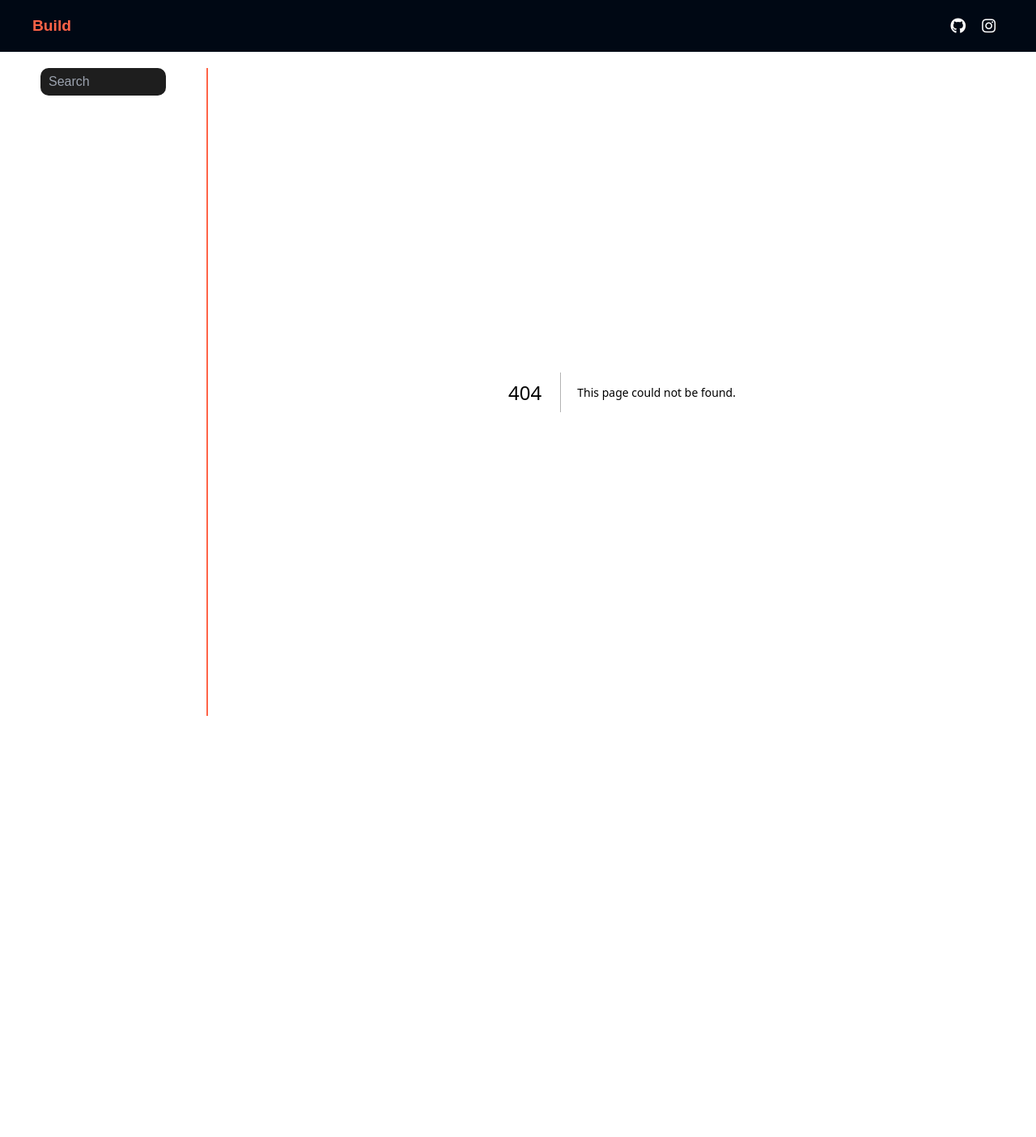
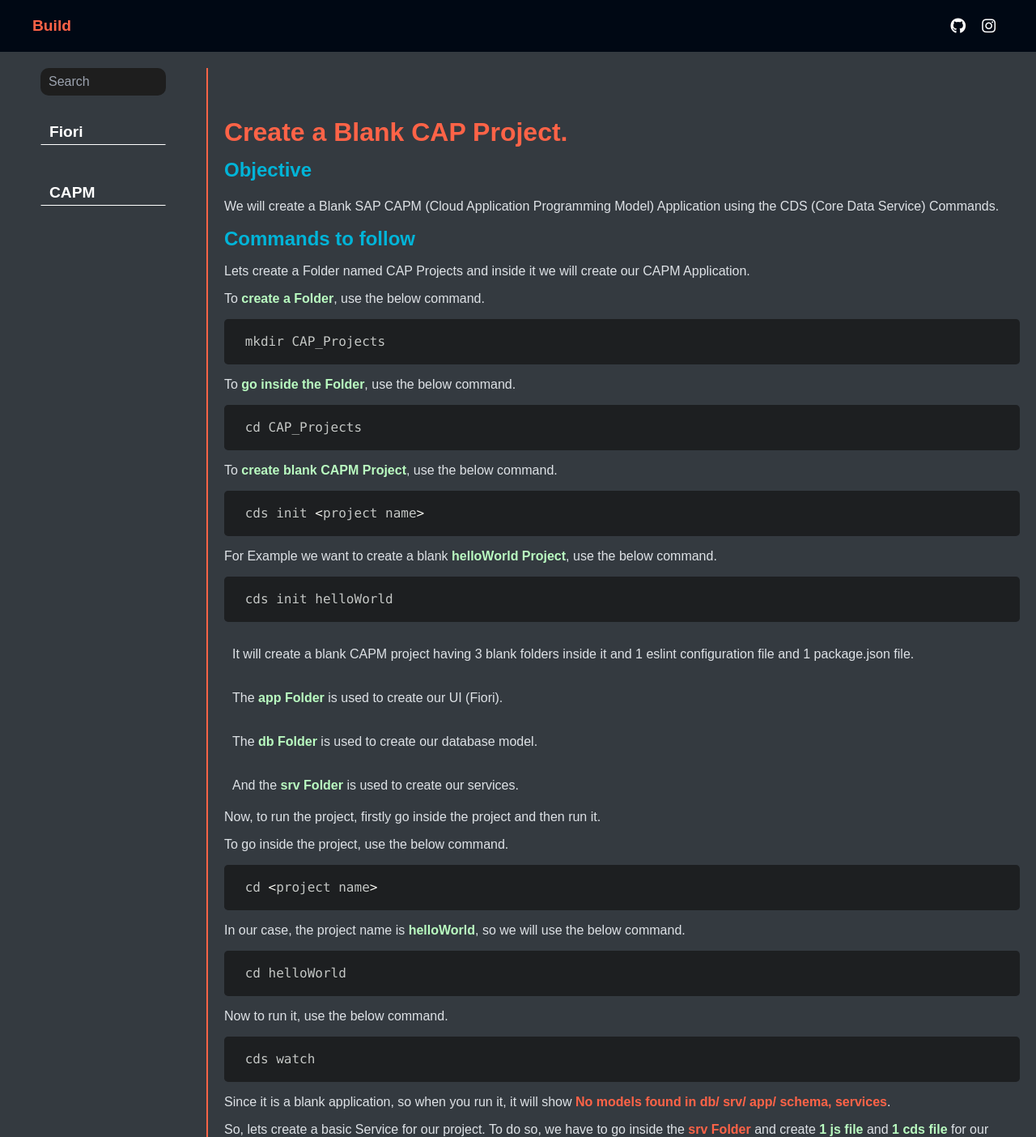
Before and after one commit to Himanshu212223/SAP-Blogs, a Next.js app: page /Blogs/CAPM/CreateBlankCAPM in a window 1280 px wide. Before the commit this address had no page. Shown: the top 1404 px of the page at 81% size. Before the commit the page ends 904 px from the top, so only its background shows below. Built offline with nearby package versions, Linux system fonts and the light colour scheme.

Commit message:
create blank CAPM app

```diff
--- a/src/Resources/contentList.js
+++ b/src/Resources/contentList.js
@@ -46,7 +46,7 @@
 
 export const capm = [
     {
-        title : "Logged In User Details",
-        link : '/Blogs/LoggedInUserDetails'
+        title : "Create a Blank CAPM",
+        link : '/Blogs/CAPM/CreateBlankCAPM'
     }
 ] ;
--- /dev/null
+++ b/src/app/Blogs/CAPM/CreateBlankCAPM/page.js
@@ -0,0 +1,247 @@
+import PrismLoader from "@/Components/prism-loader";
+import { Prism as SyntaxHighlighter } from 'react-syntax-highlighter';
+import { atomDark } from 'react-syntax-highlighter/dist/esm/styles/prism';
+import Image from "next/image";
+import '@/app/page.css';
+
+const page = () => {
+
+    const welcomeSomeOneContent = "`Welcome ${request.data.name} to our first CAPM Project`" ;
+
+    return (
+        <div className="indexing">
+            <h1 className="headline">Create a Blank CAP Project.</h1>
+
+            <h3 className="objective">Objective</h3>
+
+            <p className="paragraph">
+                We will create a Blank SAP CAPM (Cloud Application Programming Model) Application using the CDS (Core Data Service) Commands.
+            </p>
+
+            <h3 className="heading">Commands to follow</h3>
+
+            <p className="paragraph">
+                Lets create a Folder named CAP Projects and inside it we will create our CAPM Application.
+            </p>
+
+
+            <p className="paragraph">
+                To <span className="lightGreen">create a Folder</span>, use the below command.
+            </p>
+
+
+            <SyntaxHighlighter language="javascript" style={atomDark}>
+                {` mkdir CAP_Projects  `}
+            </SyntaxHighlighter>
+
+
+            <p className="paragraph">
+                To <span className="lightGreen">go inside the Folder</span>, use the below command.
+            </p>
+
+
+            <SyntaxHighlighter language="javascript" style={atomDark}>
+                {` cd CAP_Projects  `}
+            </SyntaxHighlighter>
+
+
+
+            <p className="paragraph">
+                To <span className="lightGreen">create blank CAPM Project</span>, use the below command.
+            </p>
+
+
+            <SyntaxHighlighter language="javascript" style={atomDark}>
+                {` cds init <project name>  `}
+            </SyntaxHighlighter>
+
+
+
+            <p className="paragraph">
+                For Example we want to create a blank <span className="lightGreen">helloWorld Project</span>, use the below command.
+            </p>
+
+
+            <SyntaxHighlighter language="javascript" style={atomDark}>
+                {` cds init helloWorld  `}
+            </SyntaxHighlighter>
+
+
+            <p className="list">
+                It will create a blank CAPM project having 3 blank folders inside it and 1 eslint configuration file and 1 package.json file.
+            </p>
+
+
+            <p className="list">
+                The <span className="lightGreen">app Folder</span> is used to create our UI (Fiori).
+            </p>
+            <p className="list">
+                The <span className="lightGreen">db Folder</span> is used to create our database model.
+            </p>
+            <p className="list">
+                And the <span className="lightGreen">srv Folder</span> is used to create our services.
+            </p>
+
+
+            <p className="paragraph">
+                Now, to run the project, firstly go inside the project and then run it.
+            </p>
+
+
+            <p className="paragraph">
+                To go inside the project, use the below command.
+            </p>
+
+
+            <SyntaxHighlighter language="javascript" style={atomDark}>
+                {` cd <project name>  `}
+            </SyntaxHighlighter>
+
+
+            <p className="paragraph">
+                In our case, the project name is <span className="lightGreen">helloWorld</span>, so we will use the below command.
+            </p>
+
+
+            <SyntaxHighlighter language="javascript" style={atomDark}>
+                {` cd helloWorld  `}
+            </SyntaxHighlighter>
+
+
+            <p className="paragraph">
+                Now to run it, use the below command.
+            </p>
+
+
+            <SyntaxHighlighter language="javascript" style={atomDark}>
+                {` cds watch  `}
+            </SyntaxHighlighter>
+
+
+            <p className="paragraph">
+                Since it is a blank application, so when you run it, it will show <span className="tomato">No models found in db/ srv/ app/ schema, services</span>.
+            </p>
+
+
+            <p className="paragraph">
+                So, lets create a basic Service for our project.
+                To do so, we have to go inside the <span className="tomato">srv Folder</span> and create <span className="lightGreen"> 1 js file </span> and <span className="lightGreen">1 cds file </span> for our services.
+            </p>
+
+
+            <p className="paragraph">
+                To <span className="lightGreen">go inside srv folder</span>, use the below command.
+            </p>
+
+
+            <SyntaxHighlighter language="javascript" style={atomDark}>
+                {` cd srv  `}
+            </SyntaxHighlighter>
+
+
+            <p className="paragraph">
+                Now, lets create a service file (<span className="tomato">myService.js</span>), use the below command.
+            </p>
+
+
+            <SyntaxHighlighter language="javascript" style={atomDark}>
+                {` touch myService.js  `}
+            </SyntaxHighlighter>
+
+
+            <p className="paragraph">
+                Now create a service function and inside it create your custom functions.
+            </p>
+
+
+            <p className="paragraph">
+                Like in the below code, we are creating our service function named <span className="tomato">myServiceFunction</span> and inside our Service we will create 2 different functions named <span className="lightGreen">welcomeFunction</span> and <span className="lightGreen">welcomeSomeOne</span>.
+            </p>
+
+            <p className="list">
+                1. <span className="lightGreen">welcomeFunction</span> will just return a String for greeting.
+            </p>
+
+
+            <p className="list">
+                2. <span className="lightGreen">welcomeSomeOne</span> will just return a String for greeting but includes the data send in the request content.
+            </p>
+
+
+            <SyntaxHighlighter language="javascript" style={atomDark}>
+                {`
+const myServiceFunction = function(srv){
+
+    srv.on("welcomeFunction", (request, response) => {
+        return("Welcome to our First CAPM Project.");
+    });
+
+    srv.on("welcomeSomeOne", (request, response) => {
+        return(${welcomeSomeOneContent});
+    });
+
+};
+
+
+module.exports = myServiceFunction ;
+                `}
+            </SyntaxHighlighter>
+
+
+            <p className="paragraph">
+                Now, we will have to create another file (<span className="tomato">cds file</span>) with same name as our service file i.e., <span className="lightGreen">myService.cds</span> inside <span className="tomato">srv folder</span>.
+            </p>
+
+
+            <p className="paragraph">
+                So use the below command to create the file.
+            </p>
+
+
+            <SyntaxHighlighter language="javascript" style={atomDark}>
+                {` touch myService.cds  `}
+            </SyntaxHighlighter>
+
+
+            <p className="paragraph">
+                Now, inside the cds service file we have to define the same service function i.e., <span className="lightGreen">myServiceFunction</span>.
+            </p>
+
+
+            <p className="paragraph">
+                And inside the service function we have to define our custom function which we had created on our service js file.
+            </p>
+
+
+            <SyntaxHighlighter language="javascript" style={atomDark}>
+                {`
+service myServiceFunction {
+
+    function welcomeFunction() returns String ;
+
+    function welcomeSomeOne(name : String) returns String ;
+
+}
+                `}
+            </SyntaxHighlighter>
+
+
+            <p className="paragraph">
+                Now, if you will run the application and call the custom functions by adding it at the end of the url, you will be able to see the result.
+            </p>
+
+
+            <p className="list bold pinky">
+                Now, you can utilize the response as you want.
+            </p>
+
+
+
+            {/* <PrismLoader /> */}
+
+
+        </div>
+    );
+}
+
+export default page;
--- a/src/app/globals.css
+++ b/src/app/globals.css
@@ -126,7 +126,10 @@
   color: deeppink;
   font-weight: bold;
 }
-
+.lightGreen{
+  color: #b9fbc0;
+  font-weight: bold;
+}
 .hyperlink{
   color: #48cae4;
   text-decoration: underline;
```
